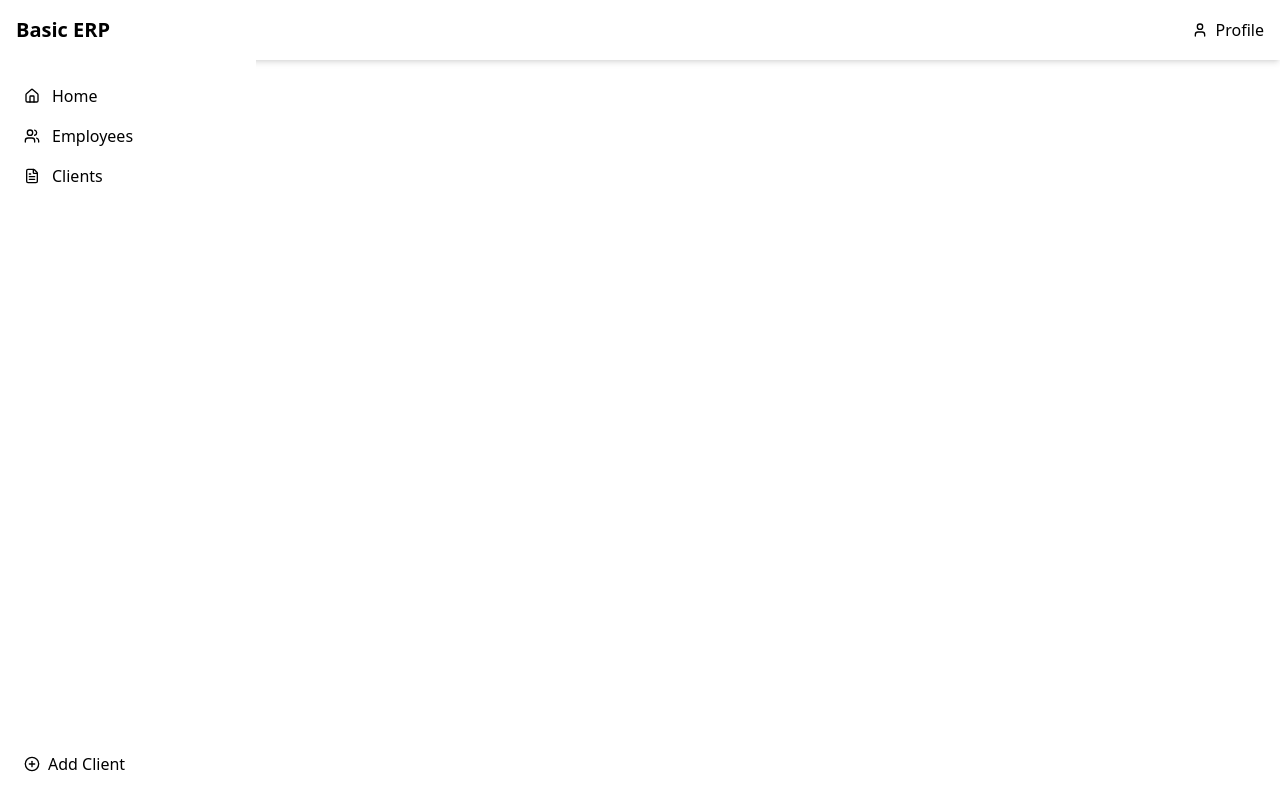
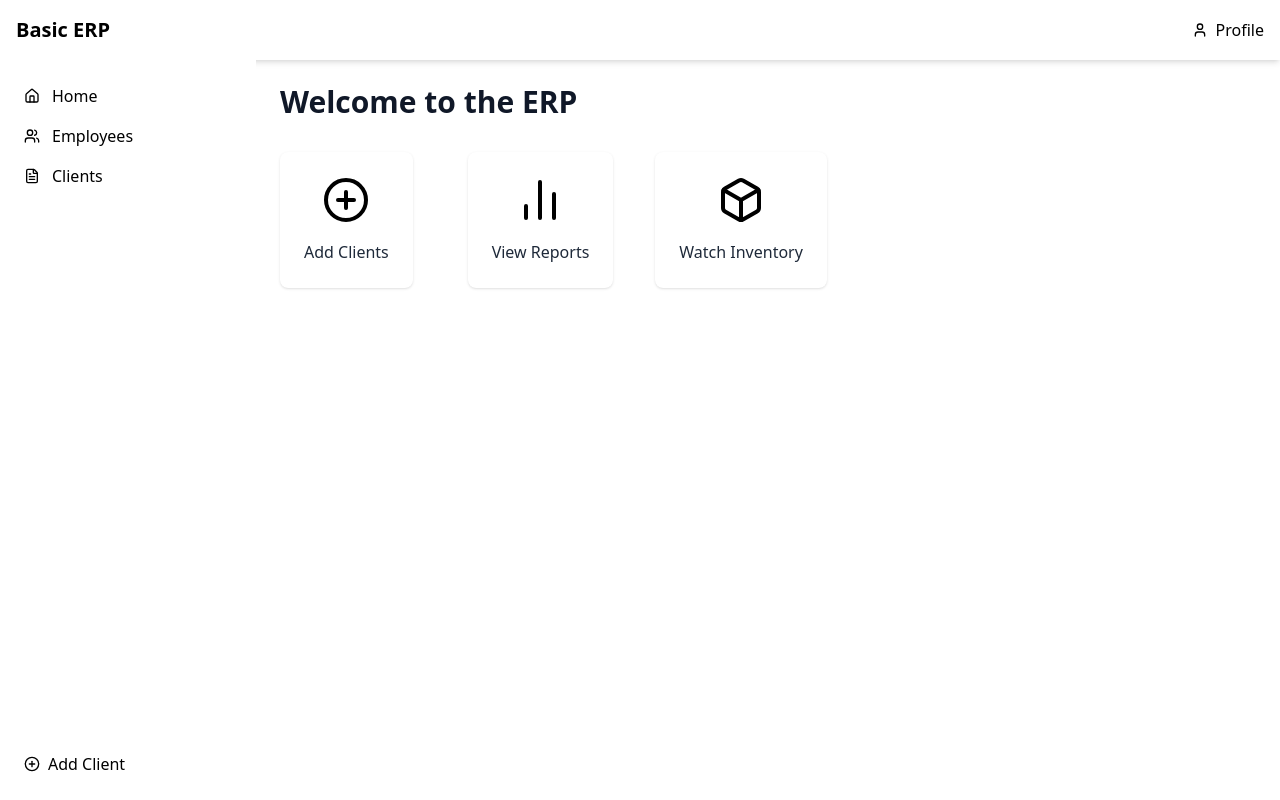
Before and after one commit to Alfonsonrx/basic-erp-template, a React (Vite) app: page / in a window 1280 px wide. Built offline with nearby package versions, Linux system fonts and the light colour scheme.

Commit message:
[dyad] wrote 2 file(s)

```diff
--- /dev/null
+++ b/src/components/CardGrid.tsx
@@ -0,0 +1,26 @@
+"use client";
+
+import { Link } from "react-router-dom";
+import type { LucideIcon } from "lucide-react";
+
+type CardItem = {
+  title: string;
+  icon: LucideIcon;
+  link: string;
+};
+
+export const CardGrid: React.FC<{ items: CardItem[] }> = ({ items }) => (
+  <div className="grid grid-cols-1 sm:grid-cols-2 lg:grid-cols-3 gap-4">
+    {items.map((item) => (
+      <Link key={item.title} to={item.link}>
+        <button
+          type="button"
+          className="flex flex-col items-center justify-center p-6 bg-white rounded-lg shadow hover:shadow-md transition-shadow focus:outline-none focus:ring-2 focus:ring-offset-2 focus:ring-primary"
+        >
+          <item.icon className="h-12 w-12 text-primary mb-4" />
+          <span className="text-base font-medium text-gray-800">{item.title}</span>
+        </button>
+      </Link>
+    ))}
+  </div>
+);
--- a/src/pages/Home/Home.tsx
+++ b/src/pages/Home/Home.tsx
@@ -1,9 +1,31 @@
-type Props = {};
+"use client";
 
-function Home({}: Props) {
+import { PlusCircle, BarChart2, Box } from "lucide-react";
+import { CardGrid } from "@/components/CardGrid";
+
+const quickStartItems = [
+  {
+    title: "Add Clients",
+    icon: PlusCircle,
+    link: "/clients/add",
+  },
+  {
+    title: "View Reports",
+    icon: BarChart2,
+    link: "/reports",
+  },
+  {
+    title: "Watch Inventory",
+    icon: Box,
+    link: "/inventory",
+  },
+];
+
+function Home() {
   return (
-    <div>
-      <span className="text-white">Home</span>
+    <div className="space-y-8">
+      <h1 className="text-3xl font-bold text-gray-900">Welcome to the ERP</h1>
+      <CardGrid items={quickStartItems} />
     </div>
   );
 }
```
